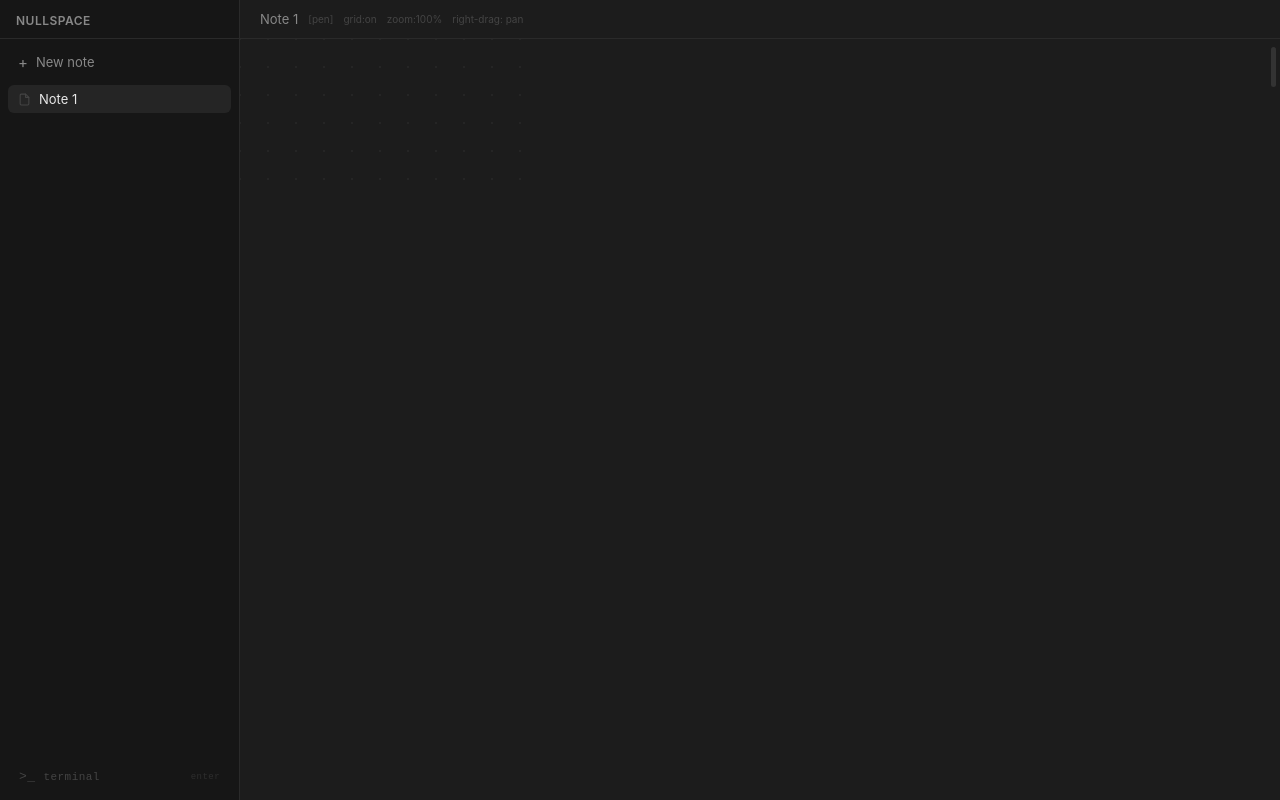
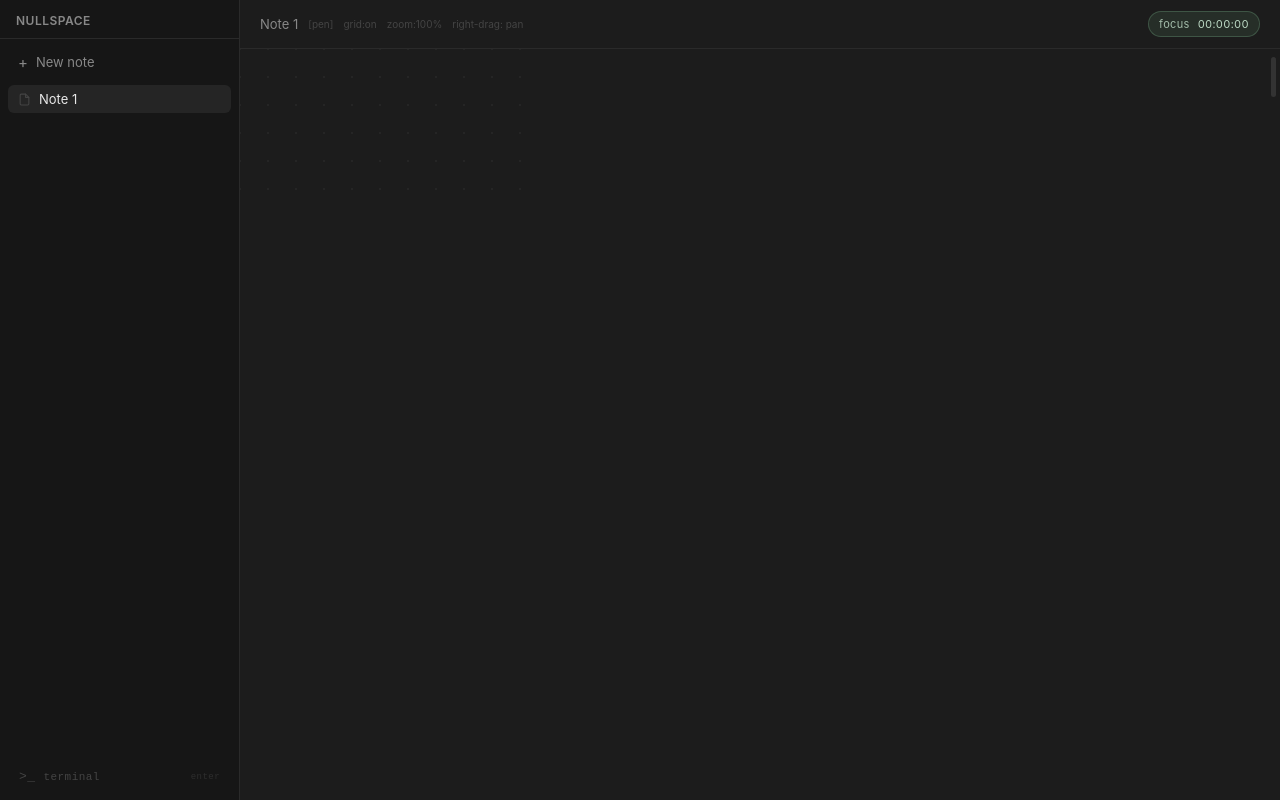
Before and after one commit to Y-L77/nullspace, a React (Vite) app: page / in a window 1280 px wide. Built offline with nearby package versions, Linux system fonts and the light colour scheme.

Commit message:
Add per-note JSON session timers and fix canvas problems

```diff
--- a/src/components/Canvas.tsx
+++ b/src/components/Canvas.tsx
@@ -12,10 +12,68 @@ const TRASH_X = 140
 const PDF_W = 816
 const PDF_H = 1056
 const PDF_M = 36
+const AFK_MS = 60_000
+const TIMER_KEY = 'nullspace.time-data.v1'
+const VALID_ZOOMS = [1, 1.5, 2, 3, 4, 5]
 
 type Block = { id: string; x: number; y: number; source: string; kind?: 'latex' | 'text' }
 type Pt = { x: number; y: number }
 type StrokeLike = { id: string; points: Pt[]; color: string; width: number; opacity: number }
+type Overlay = { x: number; y: number; camX: number; camY: number; editingId?: string }
+
+type TimeSession = {
+  id: string
+  startedAt: number
+  endedAt: number | null
+  activeMs: number
+}
+
+type NoteTimeRecord = {
+  totalMs: number
+  sessions: TimeSession[]
+}
+
+type TimeData = {
+  version: 1
+  updatedAt: number
+  notes: Record<string, NoteTimeRecord>
+}
+
+function createEmptyTimeData(): TimeData {
+  return { version: 1, updatedAt: Date.now(), notes: {} }
+}
+
+function loadTimeData(): TimeData {
+  try {
+    const raw = localStorage.getItem(TIMER_KEY)
+    if (!raw) return createEmptyTimeData()
+
+    const parsed = JSON.parse(raw) as Partial<TimeData>
+    if (!parsed || typeof parsed !== 'object' || parsed.version !== 1 || !parsed.notes) {
+      return createEmptyTimeData()
+    }
+
+    return {
+      version: 1,
+      updatedAt: typeof parsed.updatedAt === 'number' ? parsed.updatedAt : Date.now(),
+      notes: parsed.notes,
+    }
+  } catch {
+    return createEmptyTimeData()
+  }
+}
+
+function saveTimeData(data: TimeData) {
+  localStorage.setItem(TIMER_KEY, JSON.stringify(data, null, 2))
+}
+
+function formatClock(ms: number) {
+  const totalSeconds = Math.floor(ms / 1000)
+  const hours = Math.floor(totalSeconds / 3600)
+  const minutes = Math.floor((totalSeconds % 3600) / 60)
+  const seconds = totalSeconds % 60
+  return [hours, minutes, seconds].map(n => String(n).padStart(2, '0')).join(':')
+}
 
 function contentHeight(strokes: { points: Pt[] }[], blocks: Block[]) {
   const sy = strokes.reduce((m, s) => Math.max(m, ...s.points.map(p => p.y), 0), 0)
@@ -29,6 +87,7 @@ function drawText(ctx: CanvasRenderingContext2D, text: string, x: number, y: num
   ctx.fillStyle = '#e8e6e1'
   ctx.textBaseline = 'top'
   let yy = y
+
   for (const line of text.split('\n')) {
     let cur = ''
     for (const word of line.split(' ')) {
@@ -37,15 +96,27 @@ function drawText(ctx: CanvasRenderingContext2D, text: string, x: number, y: num
         ctx.fillText(cur, x, yy)
         yy += 22
         cur = word
-      } else cur = test
+      } else {
+        cur = test
+      }
     }
     ctx.fillText(cur, x, yy)
     yy += 22
   }
+
   ctx.restore()
 }
 
-function draw(ctx: CanvasRenderingContext2D, strokes: StrokeLike[], camX: number, camY: number, w: number, h: number, grid: boolean, zoom: number) {
+function draw(
+  ctx: CanvasRenderingContext2D,
+  strokes: StrokeLike[],
+  camX: number,
+  camY: number,
+  w: number,
+  h: number,
+  grid: boolean,
+  zoom: number,
+) {
   ctx.clearRect(0, 0, w, h)
   ctx.fillStyle = '#1c1c1c'
   ctx.fillRect(0, 0, w, h)
@@ -54,6 +125,7 @@ function draw(ctx: CanvasRenderingContext2D, strokes: StrokeLike[], camX: number
     ctx.fillStyle = '#2a2a2a'
     const sx = camX - (camX % DOT)
     const sy = camY - (camY % DOT)
+
     for (let x = sx; x < camX + w / zoom + DOT; x += DOT) {
       for (let y = sy; y < camY + h / zoom + DOT; y += DOT) {
         ctx.beginPath()
@@ -66,6 +138,7 @@ function draw(ctx: CanvasRenderingContext2D, strokes: StrokeLike[], camX: number
   ctx.save()
   ctx.scale(zoom, zoom)
   ctx.translate(-camX, -camY)
+
   for (const s of strokes) {
     if (!s.points.length) continue
     ctx.globalAlpha = s.opacity ?? 1
@@ -74,18 +147,23 @@ function draw(ctx: CanvasRenderingContext2D, strokes: StrokeLike[], camX: number
     ctx.lineCap = 'round'
     ctx.lineJoin = 'round'
     ctx.beginPath()
+
     const p = s.points
     ctx.moveTo(p[0].x, p[0].y)
-    if (p.length === 1) ctx.lineTo(p[0].x + 0.1, p[0].y)
-    else {
+
+    if (p.length === 1) {
+      ctx.lineTo(p[0].x + 0.1, p[0].y)
+    } else {
       for (let i = 1; i < p.length - 1; i++) {
         ctx.quadraticCurveTo(p[i].x, p[i].y, (p[i].x + p[i + 1].x) / 2, (p[i].y + p[i + 1].y) / 2)
       }
       ctx.lineTo(p[p.length - 1].x, p[p.length - 1].y)
     }
+
     ctx.stroke()
     ctx.globalAlpha = 1
   }
+
   ctx.restore()
 }
 
@@ -93,8 +171,6 @@ function hitStroke(s: { points: Pt[]; width?: number }, x: number, y: number) {
   const r = Math.max(12, (s.width ?? 2) + 8)
   return s.points.some(p => Math.hypot(p.x - x, p.y - y) < r)
 }
-
-type Overlay = { x: number; y: number; camX: number; camY: number; editingId?: string }
 
 export default function Canvas() {
   const { tabs, activeId } = useTabStore()
@@ -109,6 +185,7 @@ export default function Canvas() {
   const camY = useRef(0)
   const zoomRef = useRef(1)
   const pan = useRef<{ x: number; y: number; cx: number; cy: number } | null>(null)
+
   const [camera, setCamera] = useState({ x: 0, y: 0 })
   const [zoom, setZoomState] = useState(1)
   const [grid, setGrid] = useState(true)
@@ -129,8 +206,122 @@ export default function Canvas() {
   const [textVal, setTextVal] = useState('')
   const textRef = useRef<HTMLTextAreaElement>(null)
 
+  const [timeData, setTimeData] = useState<TimeData>(() => loadTimeData())
+  const [isActiveNow, setIsActiveNow] = useState(true)
+  const lastActivity = useRef(Date.now())
+  const activeSession = useRef<{ noteId: string; sessionId: string } | null>(null)
+
   const blocks = canvas.latexBlocks as Block[]
   const height = contentHeight(canvas.strokes, blocks)
+  const noteMs = activeId ? (timeData.notes[activeId]?.totalMs ?? 0) : 0
+
+  const markActivity = useCallback(() => {
+    lastActivity.current = Date.now()
+    setIsActiveNow(true)
+  }, [])
+
+  const endActiveSession = useCallback(() => {
+    const current = activeSession.current
+    if (!current) return
+
+    setTimeData(prev => {
+      const note = prev.notes[current.noteId]
+      if (!note) return prev
+
+      const sessions = note.sessions.map(session => (
+        session.id === current.sessionId && session.endedAt === null
+          ? { ...session, endedAt: Date.now() }
+          : session
+      ))
+
+      return {
+        version: 1,
+        updatedAt: Date.now(),
+        notes: {
+          ...prev.notes,
+          [current.noteId]: { ...note, sessions },
+        },
+      }
+    })
+
+    activeSession.current = null
+  }, [])
+
+  useEffect(() => {
+    saveTimeData(timeData)
+  }, [timeData])
+
+  useEffect(() => {
+    endActiveSession()
+
+    if (!activeId) return
+
+    const sessionId = Math.random().toString(36).slice(2)
+    activeSession.current = { noteId: activeId, sessionId }
+    lastActivity.current = Date.now()
+    setIsActiveNow(true)
+
+    setTimeData(prev => {
+      const existing = prev.notes[activeId] ?? { totalMs: 0, sessions: [] }
+      return {
+        version: 1,
+        updatedAt: Date.now(),
+        notes: {
+          ...prev.notes,
+          [activeId]: {
+            ...existing,
+            sessions: [...existing.sessions, { id: sessionId, startedAt: Date.now(), endedAt: null, activeMs: 0 }],
+          },
+        },
+      }
+    })
+
+    return () => endActiveSession()
+  }, [activeId, endActiveSession])
+
+  useEffect(() => {
+    if (!activeId) return
+
+    const timer = window.setInterval(() => {
+      const current = activeSession.current
+      const isVisible = document.visibilityState === 'visible'
+      const isAfk = Date.now() - lastActivity.current >= AFK_MS
+      const shouldTick = Boolean(current && current.noteId === activeId && isVisible && !isAfk)
+
+      setIsActiveNow(shouldTick)
+
+      if (!shouldTick || !current) return
+
+      setTimeData(prev => {
+        const note = prev.notes[activeId] ?? { totalMs: 0, sessions: [] }
+        const sessions = note.sessions.map(session => (
+          session.id === current.sessionId
+            ? { ...session, activeMs: session.activeMs + 1000 }
+            : session
+        ))
+
+        return {
+          version: 1,
+          updatedAt: Date.now(),
+          notes: {
+            ...prev.notes,
+            [activeId]: {
+              totalMs: note.totalMs + 1000,
+              sessions,
+            },
+          },
+        }
+      })
+    }, 1000)
+
+    return () => window.clearInterval(timer)
+  }, [activeId])
+
+  useEffect(() => {
+    const activityEvents: Array<keyof WindowEventMap> = ['pointermove', 'pointerdown', 'keydown', 'wheel']
+    activityEvents.forEach(eventName => window.addEventListener(eventName, markActivity, { passive: true }))
+    return () => activityEvents.forEach(eventName => window.removeEventListener(eventName, markActivity))
+  }, [markActivity])
 
   const clampCamera = useCallback((x: number, y: number, z = zoomRef.current) => {
     const el = canvasRef.current
@@ -138,16 +329,9 @@ export default function Canvas() {
     const viewportH = el?.height ?? 800
     const visibleW = viewportW / z
     const visibleH = viewportH / z
-
-    // Horizontal panning is allowed only inside the original unzoomed viewport.
-    // At 100%, maxX = 0. At 200%, maxX = half the viewport width.
     const maxX = Math.max(0, viewportW - visibleW)
     const maxY = Math.max(0, height - visibleH)
-
-    return {
-      x: Math.max(0, Math.min(maxX, x)),
-      y: Math.max(0, Math.min(maxY, y)),
-    }
+    return { x: Math.max(0, Math.min(maxX, x)), y: Math.max(0, Math.min(maxY, y)) }
   }, [height])
 
   const setCam = useCallback((x: number, y: number, z = zoomRef.current) => {
@@ -159,16 +343,14 @@ export default function Canvas() {
 
   const world = (clientX: number, clientY: number) => {
     const r = canvasRef.current!.getBoundingClientRect()
-    return {
-      x: (clientX - r.left) / zoomRef.current + camX.current,
-      y: (clientY - r.top) / zoomRef.current + camY.current,
-    }
+    return { x: (clientX - r.left) / zoomRef.current + camX.current, y: (clientY - r.top) / zoomRef.current + camY.current }
   }
 
   const redraw = useCallback(() => {
     const el = canvasRef.current
     const ctx = el?.getContext('2d')
     if (!el || !ctx) return
+
     draw(ctx, canvas.strokes, camX.current, camY.current, el.width, el.height, grid, zoomRef.current)
 
     const thumb = barRef.current?.querySelector('.thumb') as HTMLElement | null
@@ -262,7 +444,8 @@ export default function Canvas() {
     const gridHandler = () => setGrid(v => !v)
     const zoomTo = (e: Event) => {
       const z = (e as CustomEvent<number>).detail
-      if (![1, 1.5, 2, 3].includes(z)) return
+      if (!VALID_ZOOMS.includes(z)) return
+
       const el = canvasRef.current
       const old = zoomRef.current
       const centerX = camX.current + (el?.width ?? 1000) / (2 * old)
@@ -272,17 +455,19 @@ export default function Canvas() {
       setCam(centerX - (el?.width ?? 1000) / (2 * z), centerY - (el?.height ?? 800) / (2 * z), z)
     }
     const clear = () => { setSelected(null); canvas.clear() }
+    const undo = () => canvas.undo()
+    const redo = () => canvas.redo()
 
-    window.addEventListener('nullspace:undo', canvas.undo)
-    window.addEventListener('nullspace:redo', canvas.redo)
+    window.addEventListener('nullspace:undo', undo)
+    window.addEventListener('nullspace:redo', redo)
     window.addEventListener('nullspace:clear', clear)
     window.addEventListener('nullspace:grid', gridHandler)
     window.addEventListener('nullspace:export', exportPdf)
     window.addEventListener('nullspace:zoom', zoomTo)
 
     return () => {
-      window.removeEventListener('nullspace:undo', canvas.undo)
-      window.removeEventListener('nullspace:redo', canvas.redo)
+      window.removeEventListener('nullspace:undo', undo)
+      window.removeEventListener('nullspace:redo', redo)
       window.removeEventListener('nullspace:clear', clear)
       window.removeEventListener('nullspace:grid', gridHandler)
       window.removeEventListener('nullspace:export', exportPdf)
@@ -291,6 +476,7 @@ export default function Canvas() {
   }, [canvas, exportPdf, setCam])
 
   const getCursor = () => pan.current ? 'grabbing' : tool === 'cursor' ? 'default' : (tool === 'latex' || tool === 'text') ? 'text' : tool === 'eraser' ? 'cell' : 'crosshair'
+
   const eraseAt = (x: number, y: number) => {
     const hit = [...canvas.strokes].reverse().find(s => hitStroke(s, x, y))
     if (!hit) return
@@ -298,6 +484,8 @@ export default function Canvas() {
   }
 
   const onPointerDown = (e: React.PointerEvent) => {
+    markActivity()
+
     if (e.button === 2) {
       e.preventDefault()
       pan.current = { x: e.clientX, y: e.clientY, cx: camX.current, cy: camY.current }
@@ -356,6 +544,8 @@ export default function Canvas() {
   }
 
   const onPointerMove = (e: React.PointerEvent) => {
+    markActivity()
+
     if (pan.current) {
       setCam(pan.current.cx - (e.clientX - pan.current.x) / zoomRef.current, pan.current.cy - (e.clientY - pan.current.y) / zoomRef.current)
       return
@@ -383,6 +573,8 @@ export default function Canvas() {
   }
 
   const onPointerUp = () => {
+    markActivity()
+
     if (pan.current) { pan.current = null; return }
     if (tool === 'cursor') {
       if (selected && moveSnap.current) canvas.finishMoveStroke(moveSnap.current)
@@ -398,11 +590,13 @@ export default function Canvas() {
   }
 
   const onWheel = (e: React.WheelEvent) => {
+    markActivity()
     e.preventDefault()
     setCam(camX.current, camY.current + e.deltaY / zoomRef.current)
   }
 
   const commitLatex = () => {
+    markActivity()
     if (!latexBox || !latexVal.trim()) { setLatexBox(null); setLatexVal(''); return }
     if (latexBox.editingId) canvas.removeLatexBlock(latexBox.editingId)
     canvas.addLatexBlock({ id: Math.random().toString(36).slice(2), x: latexBox.x / zoomRef.current + latexBox.camX, y: latexBox.y / zoomRef.current + latexBox.camY, source: latexVal.trim(), kind: 'latex' })
@@ -411,6 +605,7 @@ export default function Canvas() {
   }
 
   const commitText = () => {
+    markActivity()
     if (!textBox || !textVal.trim()) { setTextBox(null); setTextVal(''); return }
     if (textBox.editingId) canvas.removeLatexBlock(textBox.editingId)
     canvas.addLatexBlock({ id: Math.random().toString(36).slice(2), x: textBox.x / zoomRef.current + textBox.camX, y: textBox.y / zoomRef.current + textBox.camY, source: textVal, kind: 'text' })
@@ -434,6 +629,7 @@ export default function Canvas() {
 
   const startBlockDrag = (e: React.PointerEvent<HTMLDivElement>, b: Block) => {
     if (tool !== 'cursor') return
+    markActivity()
     e.stopPropagation()
     const p = world(e.clientX, e.clientY)
     setSelected(b.id)
@@ -446,12 +642,14 @@ export default function Canvas() {
 
   const moveBlockDrag = (e: React.PointerEvent<HTMLDivElement>) => {
     if (!blockDrag.current) return
+    markActivity()
     const p = world(e.clientX, e.clientY)
     setTrash(e.clientX < TRASH_X)
     canvas.updateLatexBlock(blockDrag.current.id, { x: p.x - blockDrag.current.dx, y: p.y - blockDrag.current.dy })
   }
 
   const stopBlockDrag = () => {
+    markActivity()
     const id = blockDrag.current?.id
     if (id && trash) canvas.removeLatexBlock(id)
     else if (id && moveSnap.current) canvas.finishMoveLatexBlock(moveSnap.current)
@@ -462,6 +660,7 @@ export default function Canvas() {
   }
 
   const latexPreview = latexVal ? katex.renderToString(latexVal, { throwOnError: false, displayMode: true }) : ''
+  const timerLabel = isActiveNow ? 'focus' : 'idle'
 
   return <main style={{ flex: 1, display: 'flex', flexDirection: 'column', overflow: 'hidden', background: 'var(--bg)', minWidth: 0, maxWidth: '100%' }}>
     <div style={{ padding: '11px 20px', borderBottom: '1px solid var(--border)', fontSize: 13, color: 'var(--text2)', flexShrink: 0, display: 'flex', alignItems: 'center', gap: 10, overflow: 'hidden' }}>
@@ -470,6 +669,11 @@ export default function Canvas() {
       <span style={{ fontSize: 10, color: 'var(--text3)' }}>{grid ? 'grid:on' : 'grid:off'}</span>
       <span style={{ fontSize: 10, color: 'var(--text3)' }}>zoom:{Math.round(zoom * 100)}%</span>
       <span style={{ fontSize: 10, color: 'var(--text3)' }}>right-drag: pan</span>
+      <div style={{ marginLeft: 'auto' }} />
+      <div style={{ display: 'flex', alignItems: 'center', gap: 8, padding: '5px 10px', borderRadius: 999, fontSize: 11, letterSpacing: '0.03em', border: isActiveNow ? '1px solid rgba(125,188,145,0.28)' : '1px solid rgba(198,120,120,0.24)', background: isActiveNow ? 'rgba(100,155,115,0.14)' : 'rgba(145,92,92,0.14)', color: isActiveNow ? 'rgba(202,232,210,0.92)' : 'rgba(236,201,201,0.92)', whiteSpace: 'nowrap' }}>
+        <span style={{ opacity: 0.82 }}>{timerLabel}</span>
+        <span style={{ fontVariantNumeric: 'tabular-nums' }}>{formatClock(noteMs)}</span>
+      </div>
     </div>
 
     <div ref={containerRef} style={{ flex: 1, position: 'relative', overflow: 'hidden', minWidth: 0, maxWidth: '100%' }} onContextMenu={e => e.preventDefault()}>
@@ -487,7 +691,7 @@ export default function Canvas() {
           : <div key={b.id} style={style} onPointerDown={e => startBlockDrag(e, b)} onPointerMove={moveBlockDrag} onPointerUp={stopBlockDrag} onPointerCancel={stopBlockDrag} onDoubleClick={() => tool === 'cursor' && editBlock(b)} dangerouslySetInnerHTML={{ __html: katex.renderToString(b.source, { throwOnError: false, displayMode: true }) }} />
       })}
 
-      {latexBox && <div style={{ position: 'absolute', left: latexBox.x, top: latexBox.y, zIndex: 20, background: '#141414', border: '1px solid #6fa3d4', borderRadius: 6, padding: 10, minWidth: 220, boxShadow: '0 4px 24px rgba(0,0,0,0.6)' }}><div style={{ fontSize: 10, color: '#6fa3d4', marginBottom: 6 }}>LaTeX</div><input ref={latexRef} value={latexVal} onChange={e => setLatexVal(e.target.value)} onKeyDown={e => { if (e.key === 'Enter') commitLatex(); if (e.key === 'Escape') { setLatexBox(null); setLatexVal('') } }} placeholder="\frac{1}{2} + x^2" style={{ width: '100%', background: 'transparent', border: 'none', outline: 'none', color: '#e8e6e1', fontSize: 12, fontFamily: 'monospace' }} />{latexPreview && <div style={{ marginTop: 8, color: '#e8e6e1', fontSize: 14 }} dangerouslySetInnerHTML={{ __html: latexPreview }} />}<div style={{ marginTop: 6, fontSize: 9, color: '#555' }}>Enter to place · Esc to cancel</div></div>}
+      {latexBox && <div style={{ position: 'absolute', left: latexBox.x, top: latexBox.y, zIndex: 20, background: '#141414', border: '1px solid #6fa3d4', borderRadius: 6, padding: 10, minWidth: 220, boxShadow: '0 4px 24px rgba(0,0,0,0.6)' }}><div style={{ fontSize: 10, color: '#6fa3d4', marginBottom: 6 }}>LaTeX</div><input ref={latexRef} value={latexVal} onChange={e => setLatexVal(e.target.value)} onKeyDown={e => { if (e.key === 'Enter') commitLatex(); if (e.key === 'Escape') { setLatexBox(null); setLatexVal('') } }} placeholder="\\frac{1}{2} + x^2" style={{ width: '100%', background: 'transparent', border: 'none', outline: 'none', color: '#e8e6e1', fontSize: 12, fontFamily: 'monospace' }} />{latexPreview && <div style={{ marginTop: 8, color: '#e8e6e1', fontSize: 14 }} dangerouslySetInnerHTML={{ __html: latexPreview }} />}<div style={{ marginTop: 6, fontSize: 9, color: '#555' }}>Enter to place · Esc to cancel</div></div>}
 
       {textBox && <div style={{ position: 'absolute', left: textBox.x, top: textBox.y, zIndex: 20, background: 'rgba(20,20,20,0.92)', border: '1px solid #6db88a', borderRadius: 6, padding: 10, minWidth: 260, boxShadow: '0 4px 24px rgba(0,0,0,0.6)' }}><div style={{ fontSize: 10, color: '#6db88a', marginBottom: 6 }}>Text</div><textarea ref={textRef} value={textVal} onChange={e => setTextVal(e.target.value)} onBlur={commitText} onKeyDown={e => { if (e.key === 'Escape') { setTextBox(null); setTextVal('') } if ((e.ctrlKey || e.metaKey) && e.key === 'Enter') commitText() }} placeholder="Type notes here..." rows={4} style={{ width: 300, minHeight: 90, resize: 'both', background: 'transparent', border: 'none', outline: 'none', color: '#e8e6e1', fontSize: 14, lineHeight: 1.45, fontFamily: 'system-ui, sans-serif', whiteSpace: 'pre-wrap' }} /><div style={{ marginTop: 6, fontSize: 9, color: '#555' }}>Enter = line break · Ctrl+Enter or click away = place · Esc = cancel</div></div>}
 
```
